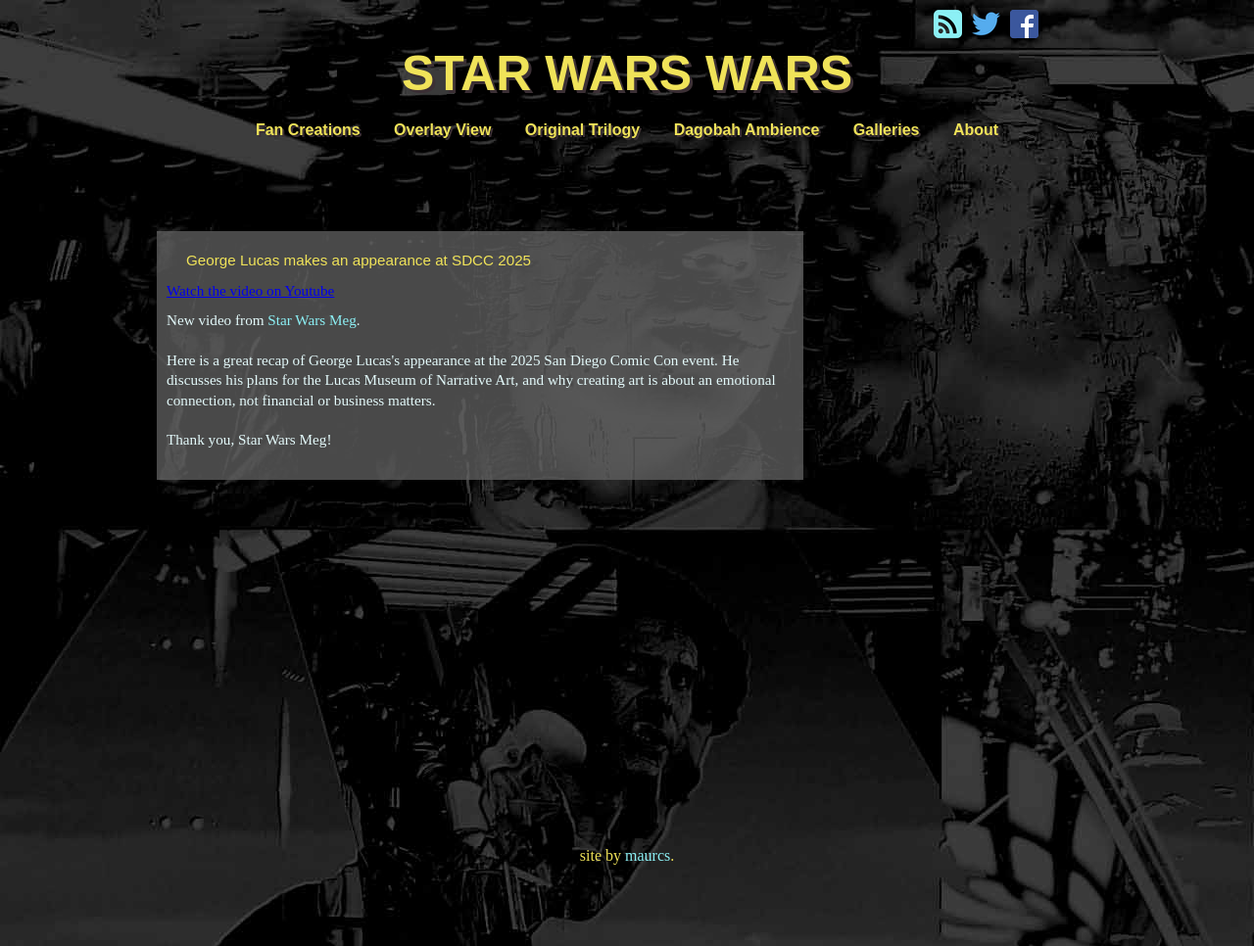
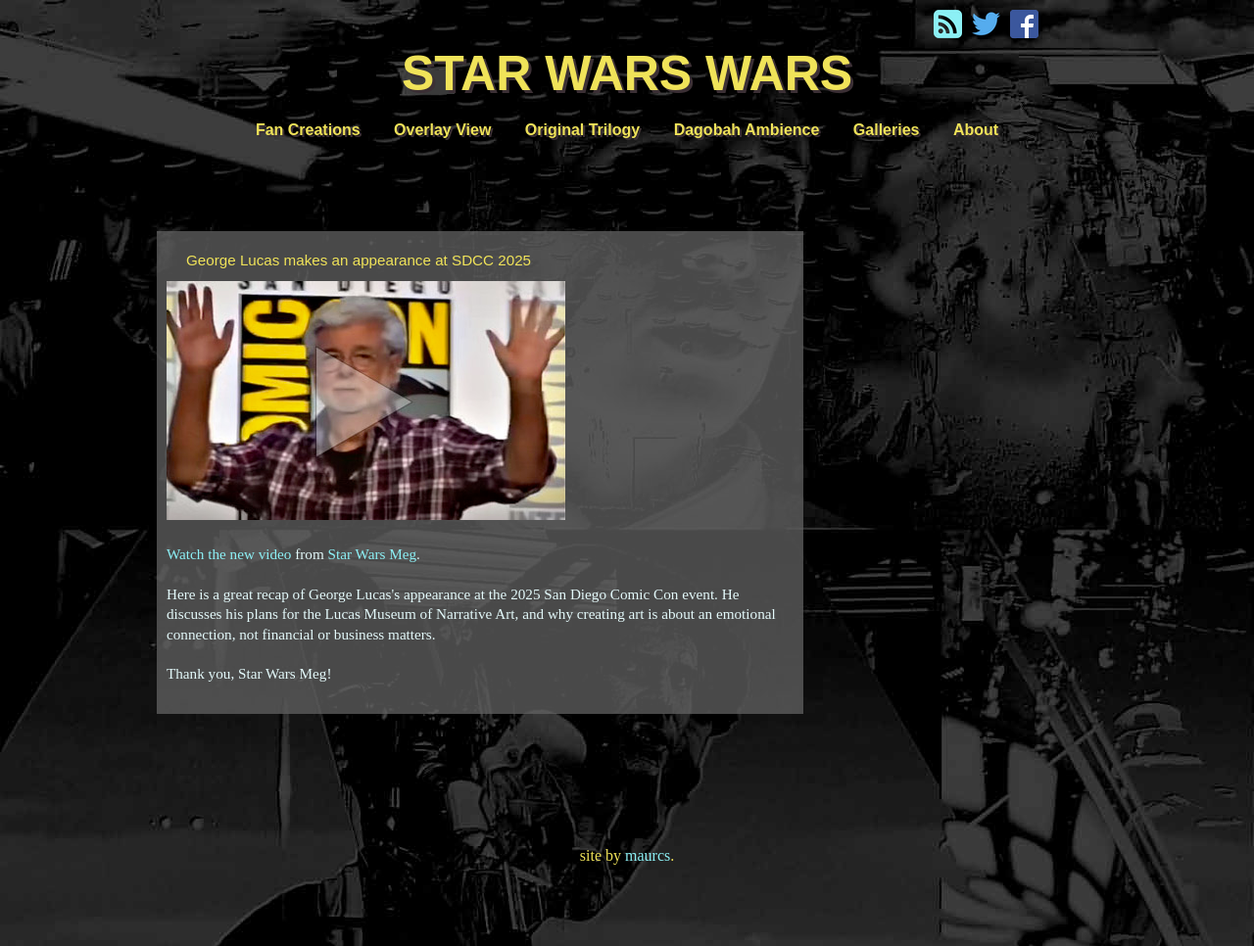
Before and after one commit to maurcs/starwarswars.github.io, a Jekyll site: the page built from _posts/2025-07-29-george-lucas-at-sdcc-2025.html, in a window 1280 px wide. Shown: the whole page at 98% size. Built offline with Jekyll 4.4.1, drawn with Linux system fonts in a browser that asks for light colours; some web fonts are replaced; comment, search, counter and statistics services are not loaded.

Commit message:
added image of george

```diff
--- a/_posts/2025-07-29-george-lucas-at-sdcc-2025.html
+++ b/_posts/2025-07-29-george-lucas-at-sdcc-2025.html
@@ -5,8 +5,8 @@
 ---
 	<article>
 		<h2><a href="{{ page.url }}">George Lucas makes an appearance at SDCC 2025</a></h2>
-		<a href="https://www.youtube.com/watch?v=q5puPw8AUrc" target="_blank">Watch the video on Youtube</a>
-		<p>New video from <a href="https://www.youtube.com/@StarWarsMeg" target="_blank">Star Wars Meg</a>.</p>
+		<p><a href="https://www.youtube.com/@StarWarsMeg" target="_blank"><img src="/images/blog-images/george-lucas-at-sdcc-2025.jpg" width="407" height="244" alt="George Lucas At Sdcc 2025"></a></p>
+		<p><a href="https://www.youtube.com/watch?v=q5puPw8AUrc" target="_blank">Watch the new video</a> from <a href="https://www.youtube.com/@StarWarsMeg" target="_blank">Star Wars Meg</a>.</p>
     <p>Here is a great recap of George Lucas's appearance at the 2025 San Diego Comic Con event. He discusses his plans for the Lucas Museum of Narrative Art, and why creating art is about an emotional connection, not financial or business matters.</p>
     <p>Thank you, Star Wars Meg!</p>
 </article>
```
Also changed, not shown: images/blog-images/george-lucas-at-sdcc-2025.jpg (added).
